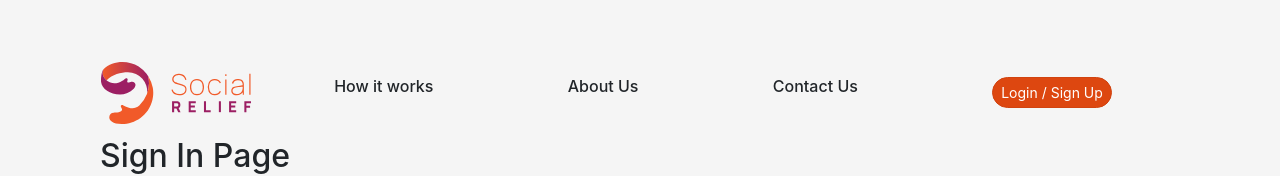
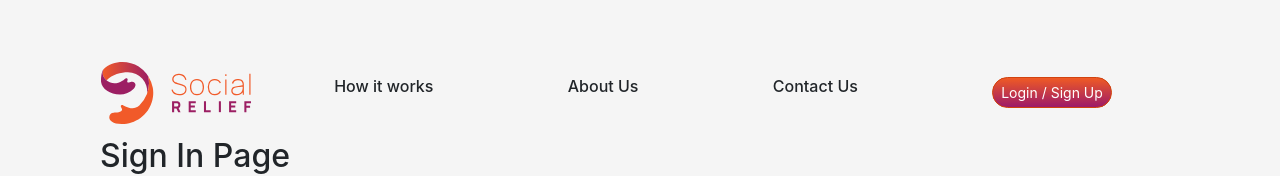
Before and after one commit to alphamanuscript/social-relief, a Vue app in the folder webapp/: page /sign-in in a window 1280 px wide. In both pictures the pointer is over the button "Login / Sign Up". Shown: the top 176 px of the page. Built offline with nearby package versions, Linux system fonts and the light colour scheme; no server answers; the HTML template or start-up script is replaced by a standard one.

Commit message:
added gradient hover to primary buttons

```diff
--- a/webapp/src/scss/_variables.scss
+++ b/webapp/src/scss/_variables.scss
@@ -2,5 +2,10 @@ $primary:#EF5A24;
 $secondary: #9D1A69;
 $light: #F5F5F5;
 
+.btn-primary {
+    &:hover {
+        background-image: linear-gradient(to bottom, $primary, $secondary);
+    }
+}
 
 @import "~bootstrap/scss/_variables";
```
